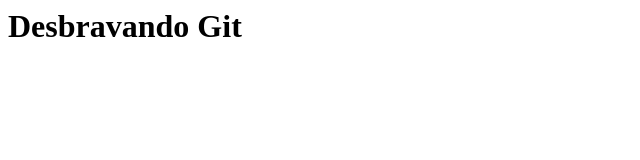
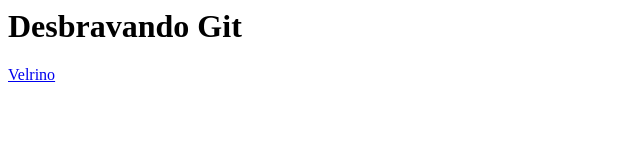
Before and after one commit to desbravando-git/desbravando-git.github.io, a plain HTML site: page index.html in a window 1280 px wide. Shown: the full height of the page, 0-640 px from the left. Drawn offline with Linux system fonts and the light colour scheme.

Commit message:
Incluindo minha noticia

```diff
--- a/index.html
+++ b/index.html
@@ -1 +1,3 @@
 <h1>Desbravando Git</h1>
+
+<a href="https://exame.abril.com.br/revista-exame/desenvolvidos-e-desconfiados/">Velrino</a>
```
